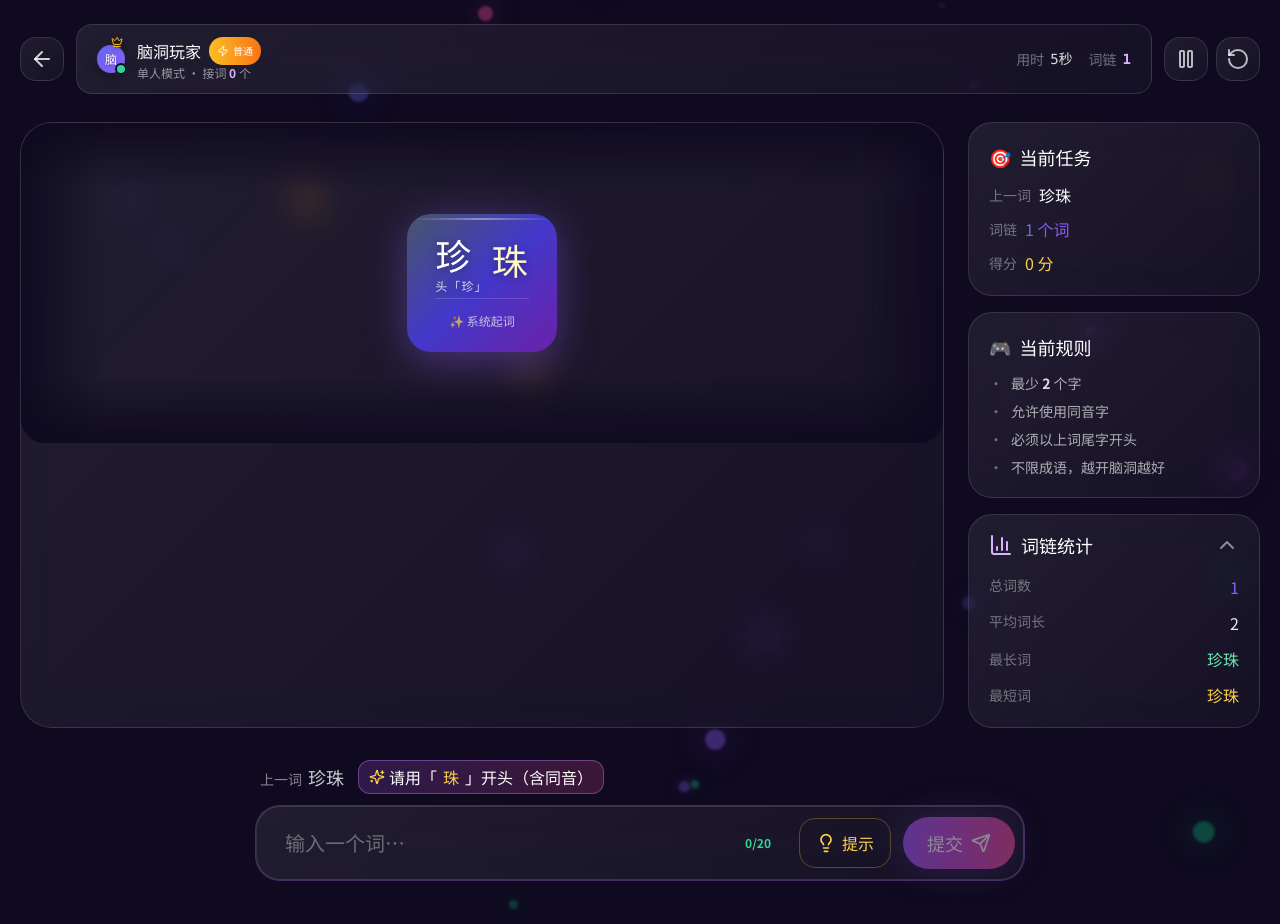
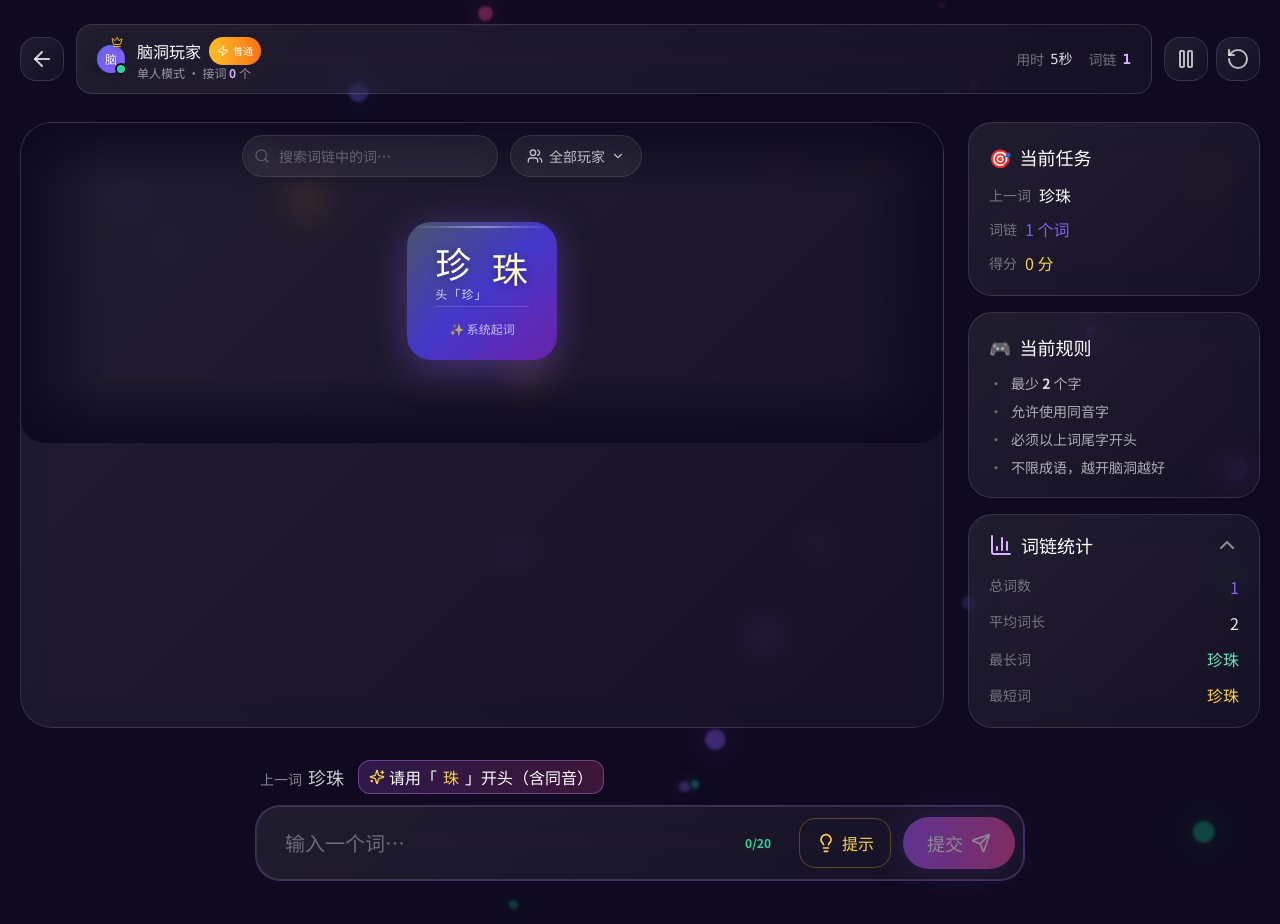
Before and after one commit to blackzero007/DXY-4200, a React (Vite) app: page /game/solo in a window 1280 px wide. Built offline with nearby package versions, Linux system fonts and the light colour scheme; a web font is replaced by a local one.

Commit message:
.1839955311330551:dbaa88d158551401efef544d5c6a5aa9_6a329ea3142ef9e6d10a26fd.6a329ea8142ef9e6d10a26ff.6a329ea805f5f148d4daaa71:Trae CN.T(2026/6/17 21:18:32)

```diff
--- a/src/components/game/WordBlock.tsx
+++ b/src/components/game/WordBlock.tsx
@@ -8,6 +8,9 @@ interface WordBlockProps {
   isFirst?: boolean;
   layout?: 'horizontal' | 'vertical';
   index?: number;
+  isHighlighted?: boolean;
+  isDimmed?: boolean;
+  searchQuery?: string;
 }
 
 const COLOR_PALETTE = [
@@ -27,10 +30,17 @@ export default function WordBlock({
   isFirst = false,
   layout = 'horizontal',
   index = 0,
+  isHighlighted = false,
+  isDimmed = false,
+  searchQuery = '',
 }: WordBlockProps) {
   const chars = word.word.split('');
   const lastChar = getLastChar(word.word);
   const firstChar = getFirstChar(word.word);
+  const query = searchQuery.toLowerCase();
+  const wordLower = word.word.toLowerCase();
+  const matchStart = query ? wordLower.indexOf(query) : -1;
+  const matchEnd = matchStart >= 0 ? matchStart + query.length : -1;
   const gradientClass =
     word.authorColor && word.authorColor.startsWith('from-')
       ? word.authorColor
@@ -51,8 +61,8 @@ export default function WordBlock({
           ? { duration: 0.55, type: 'spring', stiffness: 260, damping: 18 }
           : { duration: 0.3 }
       }
-      className="relative group"
-      whileHover={{ scale: 1.06, y: -4 }}
+      className={`relative group ${isDimmed ? 'opacity-40' : ''}`}
+      whileHover={isDimmed ? {} : { scale: 1.06, y: -4 }}
     >
       {isLatest && (
         <motion.span
@@ -67,7 +77,9 @@ export default function WordBlock({
       )}
 
       <div
-        className={`relative chain-word-shadow rounded-3xl px-5 py-4 md:px-7 md:py-5 bg-gradient-to-br ${bgGradient} overflow-hidden`}
+        className={`relative chain-word-shadow rounded-3xl px-5 py-4 md:px-7 md:py-5 bg-gradient-to-br ${bgGradient} overflow-hidden ${
+          isHighlighted ? 'ring-4 ring-yellow-300 ring-opacity-90 shadow-[0_0_30px_rgba(253,224,71,0.5)]' : ''
+        }`}
         style={{
           minWidth: layout === 'horizontal' ? '120px' : 'auto',
         }}
@@ -91,6 +103,7 @@ export default function WordBlock({
           {chars.map((ch, i) => {
             const isStartChar = i === 0;
             const isEndChar = i === chars.length - 1;
+            const isInSearchMatch = matchStart >= 0 && i >= matchStart && i < matchEnd;
             return (
               <motion.span
                 key={i}
@@ -107,9 +120,13 @@ export default function WordBlock({
                     : isEndChar && isLatest
                     ? 'text-yellow-100 animate-bounce-soft'
                     : ''
+                } ${
+                  isInSearchMatch
+                    ? 'bg-yellow-300/80 text-ink-900 rounded-md px-0.5 md:px-1 -mx-0.5'
+                    : ''
                 }`}
                 style={{
-                  textShadow: '0 2px 8px rgba(0,0,0,0.35)',
+                  textShadow: isInSearchMatch ? 'none' : '0 2px 8px rgba(0,0,0,0.35)',
                   letterSpacing: '0.03em',
                 }}
               >
--- a/src/components/game/WordChainDisplay.tsx
+++ b/src/components/game/WordChainDisplay.tsx
@@ -1,6 +1,6 @@
-import { useEffect, useRef, useState, useCallback } from 'react';
+import { useEffect, useRef, useState, useCallback, useMemo } from 'react';
 import { motion, AnimatePresence } from 'framer-motion';
-import { ArrowRight, ChevronDown } from 'lucide-react';
+import { ArrowRight, ChevronDown, Search, X, Users } from 'lucide-react';
 import WordBlock from './WordBlock';
 import ChainConnector from './ChainConnector';
 import type { ChainWord } from '@/types';
@@ -15,6 +15,10 @@ export default function WordChainDisplay({ chain, className = '' }: WordChainDis
   const [isMobile, setIsMobile] = useState(false);
   const [isOverflowing, setIsOverflowing] = useState(false);
   const [showJumpButton, setShowJumpButton] = useState(false);
+  const [searchQuery, setSearchQuery] = useState('');
+  const [selectedAuthor, setSelectedAuthor] = useState<string>('all');
+  const [authorDropdownOpen, setAuthorDropdownOpen] = useState(false);
+  const authorDropdownRef = useRef<HTMLDivElement>(null);
 
   const isDraggingRef = useRef(false);
   const startXRef = useRef(0);
@@ -28,6 +32,54 @@ export default function WordChainDisplay({ chain, className = '' }: WordChainDis
   const velocityRef = useRef({ vx: 0, vy: 0 });
   const lastTouchPosRef = useRef({ x: 0, y: 0, t: 0 });
   const inertiaRafRef = useRef<number | null>(null);
+
+  const uniqueAuthors = useMemo(() => {
+    const map = new Map<string, { id: string; name: string; color: string }>();
+    chain.forEach((w) => {
+      if (!map.has(w.authorId)) {
+        map.set(w.authorId, {
+          id: w.authorId,
+          name: w.authorId === 'system' ? '✨ 系统起词' : w.authorName,
+          color: w.authorColor,
+        });
+      }
+    });
+    return Array.from(map.values());
+  }, [chain]);
+
+  const hasActiveFilter = searchQuery.trim() !== '' || selectedAuthor !== 'all';
+
+  const getWordMatchState = useCallback(
+    (word: ChainWord) => {
+      const query = searchQuery.trim().toLowerCase();
+      const matchesSearch = query === '' || word.word.toLowerCase().includes(query);
+      const matchesAuthor = selectedAuthor === 'all' || word.authorId === selectedAuthor;
+
+      if (!hasActiveFilter) {
+        return { isHighlighted: false, isDimmed: false };
+      }
+
+      const isMatch = matchesSearch && matchesAuthor;
+      return {
+        isHighlighted: query !== '' && matchesSearch && matchesAuthor,
+        isDimmed: !isMatch,
+      };
+    },
+    [searchQuery, selectedAuthor, hasActiveFilter]
+  );
+
+  useEffect(() => {
+    const handleClickOutside = (e: MouseEvent) => {
+      if (
+        authorDropdownRef.current &&
+        !authorDropdownRef.current.contains(e.target as Node)
+      ) {
+        setAuthorDropdownOpen(false);
+      }
+    };
+    document.addEventListener('mousedown', handleClickOutside);
+    return () => document.removeEventListener('mousedown', handleClickOutside);
+  }, []);
 
   useEffect(() => {
     const check = () => setIsMobile(window.innerWidth < 768);
@@ -203,6 +255,125 @@ export default function WordChainDisplay({ chain, className = '' }: WordChainDis
       <div className={`absolute inset-y-0 left-0 w-16 md:w-20 bg-gradient-to-r from-ink-900/90 to-transparent pointer-events-none z-20 rounded-l-3xl ${isMobile ? 'hidden' : ''}`} />
       <div className={`absolute inset-y-0 right-0 w-16 md:w-20 bg-gradient-to-l from-ink-900/90 to-transparent pointer-events-none z-20 rounded-r-3xl ${isMobile ? 'hidden' : ''}`} />
 
+      <div className="absolute top-3 left-1/2 -translate-x-1/2 z-30 flex items-center gap-2 md:gap-3 w-[92%] md:w-auto md:min-w-[480px]">
+        <div className="relative flex-1 md:flex-none md:w-64">
+          <Search className="absolute left-3 top-1/2 -translate-y-1/2 w-4 h-4 text-white/40 pointer-events-none" />
+          <input
+            type="text"
+            value={searchQuery}
+            onChange={(e) => setSearchQuery(e.target.value)}
+            placeholder="搜索词链中的词…"
+            className="w-full pl-9 pr-9 py-2 md:py-2.5 rounded-full bg-white/5 backdrop-blur-md border border-white/10
+                       text-white/80 placeholder:text-white/30 text-sm font-medium
+                       focus:outline-none focus:border-indigo-400/50 focus:bg-white/10
+                       transition-all duration-200"
+          />
+          {searchQuery && (
+            <button
+              onClick={() => setSearchQuery('')}
+              className="absolute right-2 top-1/2 -translate-y-1/2 p-1 rounded-full
+                         hover:bg-white/10 transition-colors text-white/50 hover:text-white/80"
+            >
+              <X className="w-3.5 h-3.5" />
+            </button>
+          )}
+        </div>
+
+        <div ref={authorDropdownRef} className="relative flex-shrink-0">
+          <button
+            onClick={() => setAuthorDropdownOpen((v) => !v)}
+            className={`inline-flex items-center gap-1.5 px-3 md:px-4 py-2 md:py-2.5 rounded-full
+                       bg-white/5 backdrop-blur-md border text-sm font-medium
+                       transition-all duration-200 focus:outline-none ${
+                         selectedAuthor !== 'all'
+                           ? 'border-indigo-400/50 bg-indigo-500/10 text-white'
+                           : 'border-white/10 text-white/70 hover:bg-white/10 hover:text-white'
+                       }`}
+          >
+            <Users className="w-4 h-4" />
+            <span className="hidden sm:inline">
+              {selectedAuthor === 'all'
+                ? '全部玩家'
+                : uniqueAuthors.find((a) => a.id === selectedAuthor)?.name ?? '全部玩家'}
+            </span>
+            <ChevronDown
+              className={`w-3.5 h-3.5 transition-transform duration-200 ${
+                authorDropdownOpen ? 'rotate-180' : ''
+              }`}
+            />
+          </button>
+
+          <AnimatePresence>
+            {authorDropdownOpen && (
+              <motion.div
+                initial={{ opacity: 0, y: -6, scale: 0.96 }}
+                animate={{ opacity: 1, y: 0, scale: 1 }}
+                exit={{ opacity: 0, y: -6, scale: 0.96 }}
+                transition={{ duration: 0.15 }}
+                className="absolute right-0 top-full mt-2 min-w-[180px] rounded-2xl
+                           bg-ink-800/95 backdrop-blur-xl border border-white/10
+                           shadow-2xl py-1.5 z-50 overflow-hidden"
+              >
+                <button
+                  onClick={() => {
+                    setSelectedAuthor('all');
+                    setAuthorDropdownOpen(false);
+                  }}
+                  className={`w-full text-left px-4 py-2 text-sm transition-colors ${
+                    selectedAuthor === 'all'
+                      ? 'bg-indigo-500/20 text-white'
+                      : 'text-white/70 hover:bg-white/5 hover:text-white'
+                  }`}
+                >
+                  🎯 全部玩家
+                </button>
+                <div className="my-1 border-t border-white/10" />
+                {uniqueAuthors.map((author) => (
+                  <button
+                    key={author.id}
+                    onClick={() => {
+                      setSelectedAuthor(author.id);
+                      setAuthorDropdownOpen(false);
+                    }}
+                    className={`w-full text-left px-4 py-2 text-sm transition-colors flex items-center gap-2 ${
+                      selectedAuthor === author.id
+                        ? 'bg-indigo-500/20 text-white'
+                        : 'text-white/70 hover:bg-white/5 hover:text-white'
+                    }`}
+                  >
+                    <span
+                      className="w-2.5 h-2.5 rounded-full bg-gradient-to-br"
+                      style={{
+                        background:
+                          author.color && author.color.startsWith('from-')
+                            ? undefined
+                            : author.color || '#a78bfa',
+                      }}
+                    />
+                    {author.name}
+                  </button>
+                ))}
+              </motion.div>
+            )}
+          </AnimatePresence>
+        </div>
+
+        {hasActiveFilter && (
+          <button
+            onClick={() => {
+              setSearchQuery('');
+              setSelectedAuthor('all');
+            }}
+            className="hidden md:inline-flex items-center gap-1 px-3 py-2 rounded-full
+                       bg-rose-500/10 border border-rose-400/30 text-rose-300 text-xs font-medium
+                       hover:bg-rose-500/20 transition-colors"
+          >
+            <X className="w-3.5 h-3.5" />
+            清除筛选
+          </button>
+        )}
+      </div>
+
       <div
         ref={scrollRef}
         onMouseDown={handleMouseDown}
@@ -212,7 +383,7 @@ export default function WordChainDisplay({ chain, className = '' }: WordChainDis
         onTouchStart={handleTouchStart}
         onTouchMove={handleTouchMove}
         onTouchEnd={handleTouchEnd}
-        className={`relative overflow-auto custom-scrollbar px-6 py-8 md:px-10 md:py-12 ${
+        className={`relative overflow-auto custom-scrollbar px-6 pt-14 pb-8 md:px-10 md:pt-16 md:pb-12 ${
           isMobile
             ? 'max-h-[48vh] flex flex-col items-center'
             : 'min-h-[38vh] md:min-h-[40vh] whitespace-nowrap flex items-center cursor-grab active:cursor-grabbing'
@@ -238,7 +409,12 @@ export default function WordChainDisplay({ chain, className = '' }: WordChainDis
             } mx-auto`}
           >
             <AnimatePresence mode="popLayout">
-              {chain.map((w, i) => (
+              {chain.map((w, i) => {
+                const { isHighlighted, isDimmed } = getWordMatchState(w);
+                const nextWord = chain[i + 1];
+                const connectorDimmed =
+                  hasActiveFilter && (isDimmed || (nextWord ? getWordMatchState(nextWord).isDimmed : false));
+                return (
                   <motion.div
                     key={w.id}
                     layout
@@ -250,17 +426,23 @@ export default function WordChainDisplay({ chain, className = '' }: WordChainDis
                       isLatest={i === latestIndex}
                       layout={layout}
                       index={i}
+                      isHighlighted={isHighlighted}
+                      isDimmed={isDimmed}
+                      searchQuery={searchQuery}
                     />
                     {i < chain.length - 1 && (
+                      <div className={connectorDimmed ? 'opacity-40 transition-opacity duration-300' : 'transition-opacity duration-300'}>
                         <ChainConnector
                           animated={i === latestIndex - 1}
                           layout={layout}
                           delay={i === latestIndex - 1 ? 0.35 : 0}
                           index={i}
                         />
+                      </div>
                     )}
                   </motion.div>
-              ))}
+                );
+              })}
             </AnimatePresence>
           </div>
         )}
```
Lines whose indentation alone changed are shown as unchanged.
